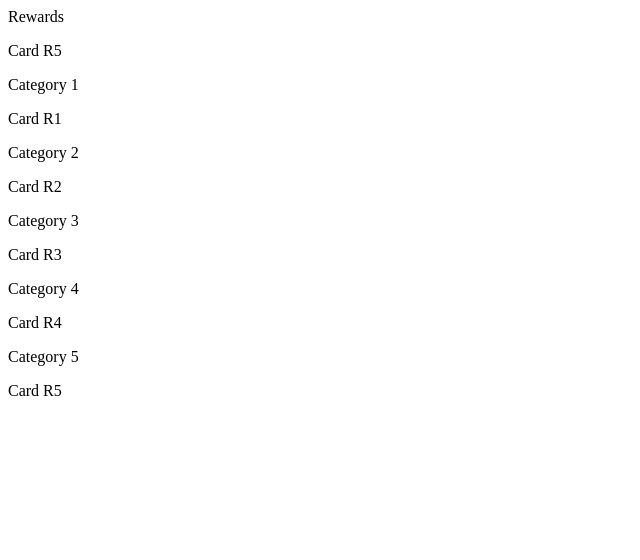
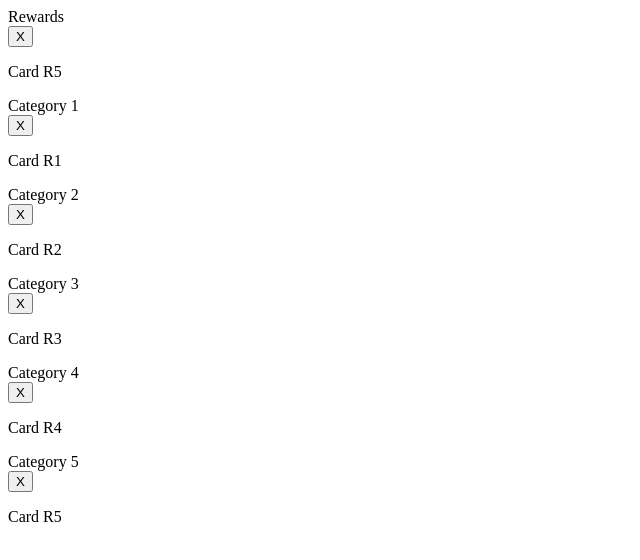
Before and after one commit to thebantz/dragdrop-rewards, a React (Create React App) app in the folder client/: page / in a window 1280 px wide. Shown: the top 560 px of the page, without its empty margins (0-640 px from the left). Built offline with nearby package versions, Linux system fonts and the light colour scheme; the HTML template or start-up script is replaced by a standard one.

Commit message:
Add delete button

```diff
--- a/client/src/components/Card.jsx
+++ b/client/src/components/Card.jsx
@@ -1,6 +1,6 @@
 import React from 'react';
 
-function Card (props) {
+function Card(props) {
   const dragStart = e => {
     const target = e.target;
 
@@ -15,6 +15,13 @@ function Card (props) {
     e.stopPropagation();
   }
 
+  const removeRewards = e => {
+    e.preventDefault();
+    console.log(document.getElementById(props.id));
+    const card = document.getElementById(props.id);
+    card.parentNode.removeChild(card);
+  }
+
   return (
     <div
       id={props.id}
@@ -23,7 +30,11 @@ function Card (props) {
       onDragStart={dragStart}
       onDragOver={dragOver}
     >
-    {props.children}
+      {/* <button onClick={() => {
+        alert('Delete me!')
+      }}>X</button> */}
+      <button onClick={removeRewards}>X</button>
+      {props.children}
     </div>
   )
 };
```
Also changed, not shown: 1 other file (tests, documents, lock files or other folders).
